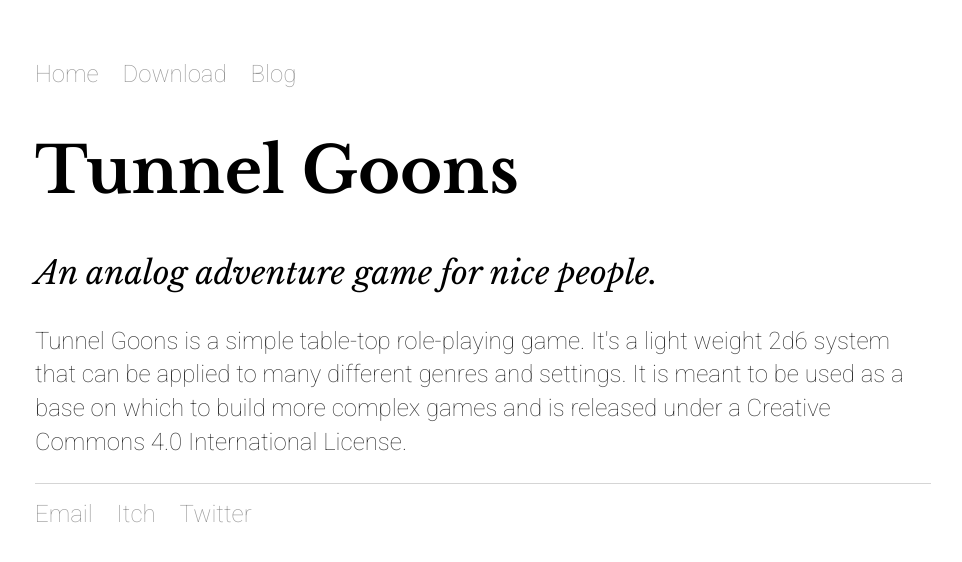
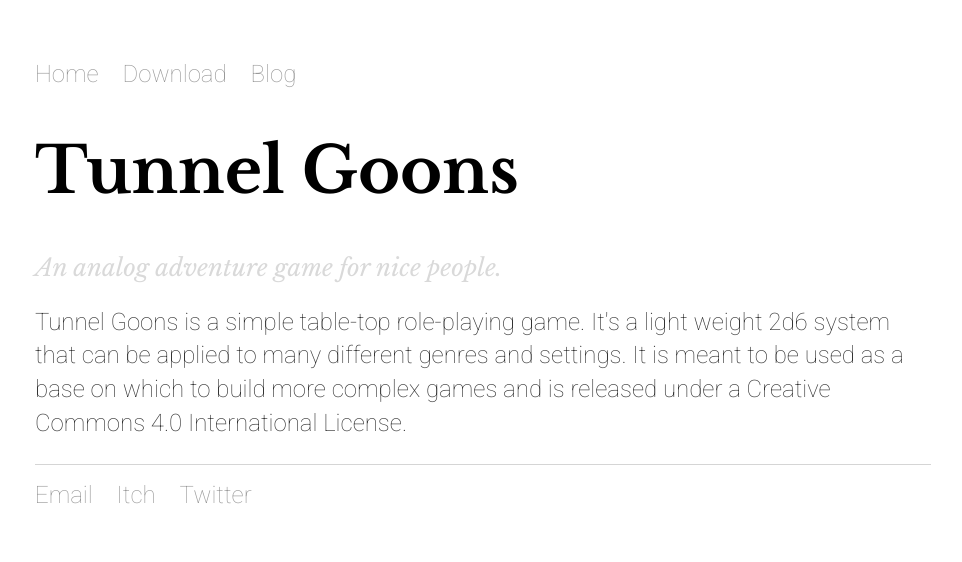
Before and after one commit to NateHPS/TunnelGoons, a Jekyll site: the page built from index.html, in a window 1280 px wide. Shown: the top 562 px of the page, without its empty margins (157-1119 px from the left). Built offline with Jekyll 4.4.1, drawn with Linux system fonts in a browser that asks for light colours.

Commit message:
Update main.css

```diff
--- a/css/main.css
+++ b/css/main.css
@@ -27,10 +27,12 @@ h1 {
     font-weight: 700;
 }
 h3 {
-    font-size: 2em;
+    font-size: 1.5em;
     font-family: 'Libre Baskerville', serif;
     font-weight: 400;
     font-style: italic;
+    color: #d9d9d9;
+
 }
 
 p {
```
